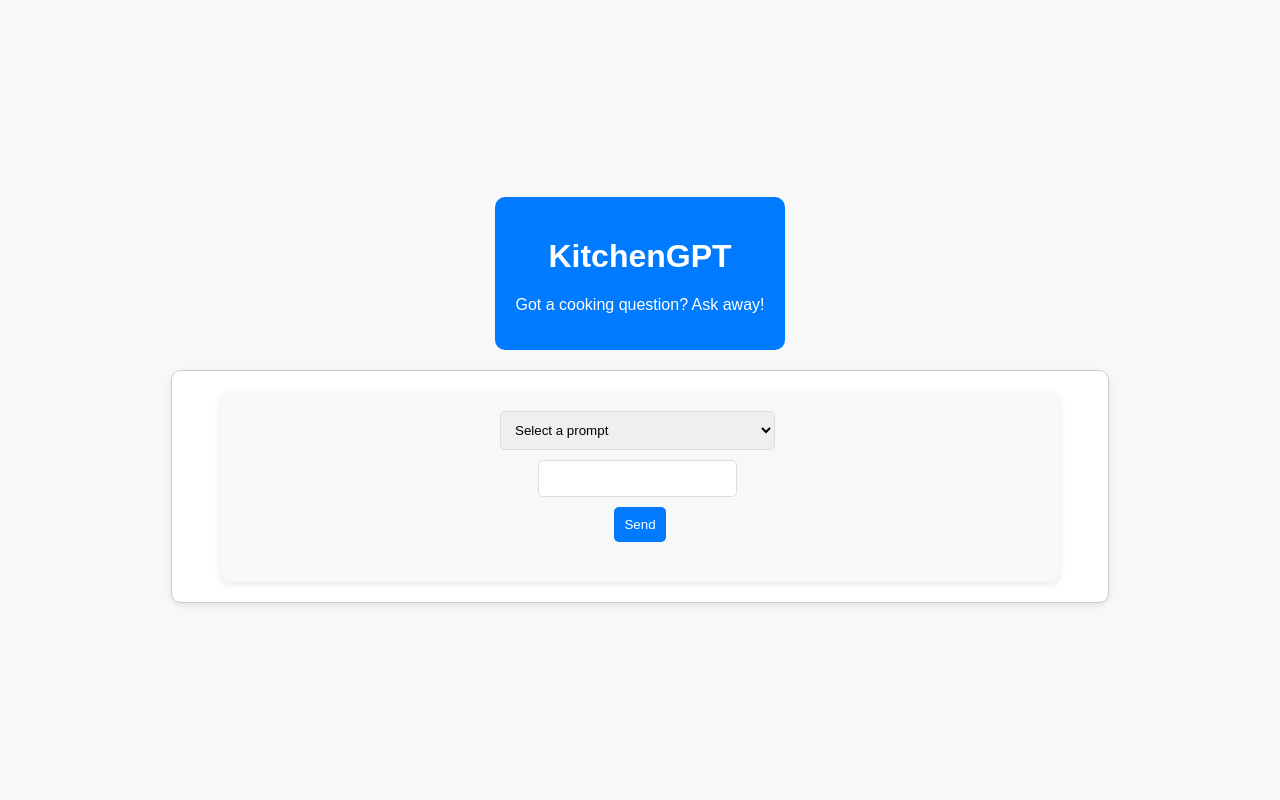
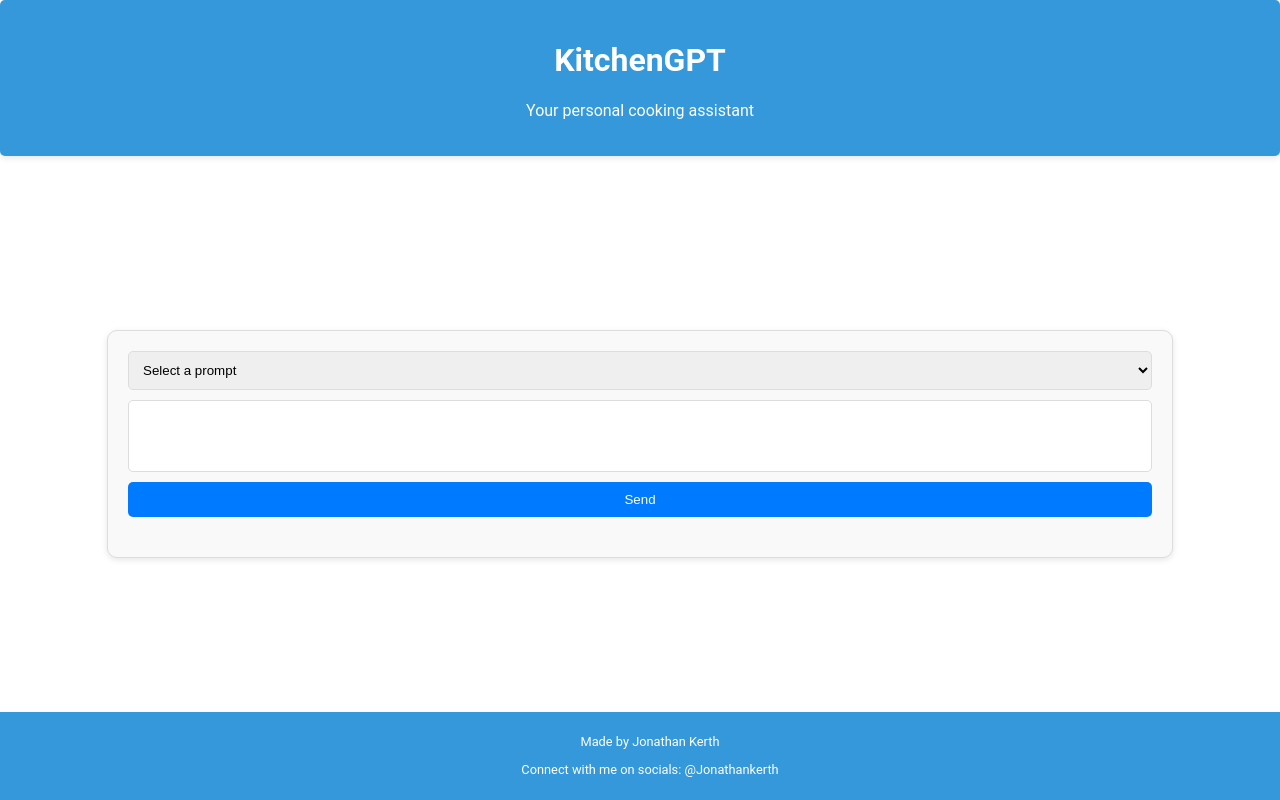
Before and after one commit to jonathankerth/KitchenGPT, a React (Create React App) app: page / in a window 1280 px wide. Built offline with nearby package versions, Linux system fonts and the light colour scheme.

Commit message:
add layout changes and footer

```diff
--- a/src/App.css
+++ b/src/App.css
@@ -1,103 +1,51 @@
 /* App.css */
+
 .App {
 	display: flex;
 	flex-direction: column;
-	justify-content: center;
-	align-items: center;
 	min-height: 100vh;
-	background-color: #f8f8f8;
-	font-family: Arial, sans-serif;
+	justify-content: space-between;
+	background-color: #fff;
+	font-family: "Roboto", sans-serif;
+	color: #333;
 }
 
 .App-header {
 	text-align: center;
-	background-color: #007bff;
+	background-color: #3498db;
 	color: #fff;
 	padding: 20px;
-	border-radius: 10px;
+	border-radius: 5px;
 	margin-bottom: 20px;
-}
-
-.chatbox {
-	width: 70%; /* Allows more flexibility on different screen sizes */
-	border: 1px solid #ccc;
-	border-radius: 10px;
-	padding: 20px;
-	background-color: #fff;
 	box-shadow: 0 2px 6px rgba(0, 0, 0, 0.1);
 }
 
-/* Chat.css */
-.chat-container {
-	display: flex;
-	flex-direction: column;
+.App-main {
+	width: 80%;
+	border: 1px solid #ddd;
+	border-radius: 10px;
+	padding: 20px;
+	background-color: #f9f9f9;
+	box-shadow: 0 2px 6px rgba(0, 0, 0, 0.1);
+	margin: 20px auto; /* Added this to give margin to top and bottom */
 }
 
-.chat-container form {
-	display: flex;
-	align-items: center;
-	justify-content: space-between;
+.App-footer {
+	width: 100%;
+	background-color: #3498db;
+	color: #fff;
+	padding: 10px;
+	text-align: center;
+	font-size: 0.8em;
 }
 
-.chat-container select,
-.chat-container input {
-	padding: 10px;
-	border: 1px solid #ddd;
-	border-radius: 5px;
-	flex-grow: 1;
-	margin-right: 5px;
+.footer-content a {
+	color: #fff;
+	text-decoration: none;
 }
 
-.chat-container button {
-	padding: 10px;
-	border-radius: 5px;
-	background-color: #007bff;
-	color: #fff;
-	border: none;
-	cursor: pointer;
-	transition: background-color 0.2s ease;
-}
-
-.chat-container button:hover {
-	background-color: #0056b3; /* Darker shade for hover effect */
-}
-
-.chat-history {
-	margin-top: 20px;
-	overflow-y: auto;
-	max-height: 500px;
-	padding: 0 10px; /* Additional padding for better UX */
-}
-
-.chat-history div {
-	background-color: #e6e6e6;
-	margin-bottom: 10px;
-	padding: 10px;
-	border-radius: 10px;
-	display: flex; /* Add flex display for chat bubble styling */
-	flex-direction: column; /* Stack elements vertically */
-	justify-content: flex-start;
-}
-
-.chat-history p {
-	margin-bottom: 5px; /* Decreased margin for better chat bubble appearance */
-	padding: 10px;
-	border-radius: 10px;
-	width: fit-content; /* Make bubble size dependent on content */
-}
-
-.chat-history .user {
-	background-color: #007bff;
-	color: #fff;
-	align-self: flex-end;
-	border-bottom-right-radius: 0;
-}
-
-.chat-history .chatgpt {
-	background-color: #e6e6e6;
-	color: #000;
-	align-self: flex-start;
-	border-bottom-left-radius: 0;
+.footer-content a:hover {
+	color: #ecf0f1;
 }
 
 /* Responsiveness */
@@ -106,7 +54,7 @@
 		padding: 10px;
 	}
 
-	.chatbox {
+	.App-main {
 		width: 100%;
 	}
 }
--- a/src/App.js
+++ b/src/App.js
@@ -1,3 +1,4 @@
+// App.js
 import React from "react";
 import Chat from "./Chat";
 import "./App.css";
@@ -7,11 +8,35 @@ function App() {
 		<div className="App">
 			<header className="App-header">
 				<h1>KitchenGPT</h1>
-				<p>Got a cooking question? Ask away!</p>
+				<p>Your personal cooking assistant</p>
 			</header>
-			<main className="chatbox">
+			<main className="App-main">
 				<Chat />
 			</main>
+			<footer className="App-footer">
+				<div className="footer-content">
+					<p>
+						Made by{" "}
+						<a
+							href="https://jonathankerth.com"
+							target="_blank"
+							rel="noopener noreferrer"
+						>
+							Jonathan Kerth
+						</a>
+					</p>
+					<p>
+						Connect with me on socials:{" "}
+						<a
+							href="https://www.threads.net/@jonathankerth"
+							target="_blank"
+							rel="noopener noreferrer"
+						>
+							@Jonathankerth
+						</a>
+					</p>
+				</div>
+			</footer>
 		</div>
 	);
 }
--- a/src/Chat.css
+++ b/src/Chat.css
@@ -1,11 +1,10 @@
-/* Chat.css */
-.chat-container {
-	max-width: 800px;
-	margin: 0 auto;
-	padding: 20px;
-	background-color: #f8f8f8;
-	border-radius: 10px;
-	box-shadow: 0 2px 6px rgba(0, 0, 0, 0.1);
+.chat-container textarea {
+	margin-bottom: 10px;
+	padding: 10px;
+	border-radius: 5px;
+	border: 1px solid #ddd;
+	resize: none; /* Disables manual resize */
+	overflow: hidden; /* Hides scrollbar */
 }
 
 .chat-container form {
--- a/src/Chat.js
+++ b/src/Chat.js
@@ -1,13 +1,13 @@
-import React, { useState } from "react";
-import axios from "axios"; // Make sure to install axios with `npm install axios`
+import React, { useState, useRef, useEffect } from "react";
+import axios from "axios";
 import "./Chat.css";
 
 function Chat() {
 	const [message, setMessage] = useState("");
 	const [chatHistory, setChatHistory] = useState([]);
-	const [isResponseLoading, setResponseLoading] = useState(false); // State to track the response loading status
+	const [isResponseLoading, setResponseLoading] = useState(false);
+	const inputRef = useRef(null); // Create a reference to the textarea
 
-	// Predefined prompts
 	const prompts = [
 		"What can I make with ",
 		"How do I make ",
@@ -19,9 +19,8 @@ function Chat() {
 	const sendMessage = async (event) => {
 		event.preventDefault();
 
-		setResponseLoading(true); // Set response loading state to true
+		setResponseLoading(true);
 
-		// Send the message to your backend server
 		const response = await axios.post("https://kitchengpt.herokuapp.com/chat", {
 			message,
 		});
@@ -30,13 +29,21 @@ function Chat() {
 			...chatHistory,
 			{ message: message, response: response.data },
 		]);
-		setMessage(""); // Clear the input field after sending the message
-		setResponseLoading(false); // Set response loading state to false after receiving the response
+		setMessage("");
+		setResponseLoading(false);
 	};
 
 	const selectPrompt = (event) => {
 		setMessage(event.target.value);
 	};
+
+	// Update the height of the textarea when the message state changes
+	useEffect(() => {
+		if (inputRef.current) {
+			inputRef.current.style.height = "auto";
+			inputRef.current.style.height = `${inputRef.current.scrollHeight}px`;
+		}
+	}, [message]);
 
 	return (
 		<div className="chat-container">
@@ -55,11 +62,11 @@ function Chat() {
 						</option>
 					))}
 				</select>
-				<input
-					type="text"
+				<textarea
 					value={message}
 					onChange={(event) => setMessage(event.target.value)}
 					className="message-input"
+					ref={inputRef}
 				/>
 				<button type="submit" className="send-button">
 					Send
```
